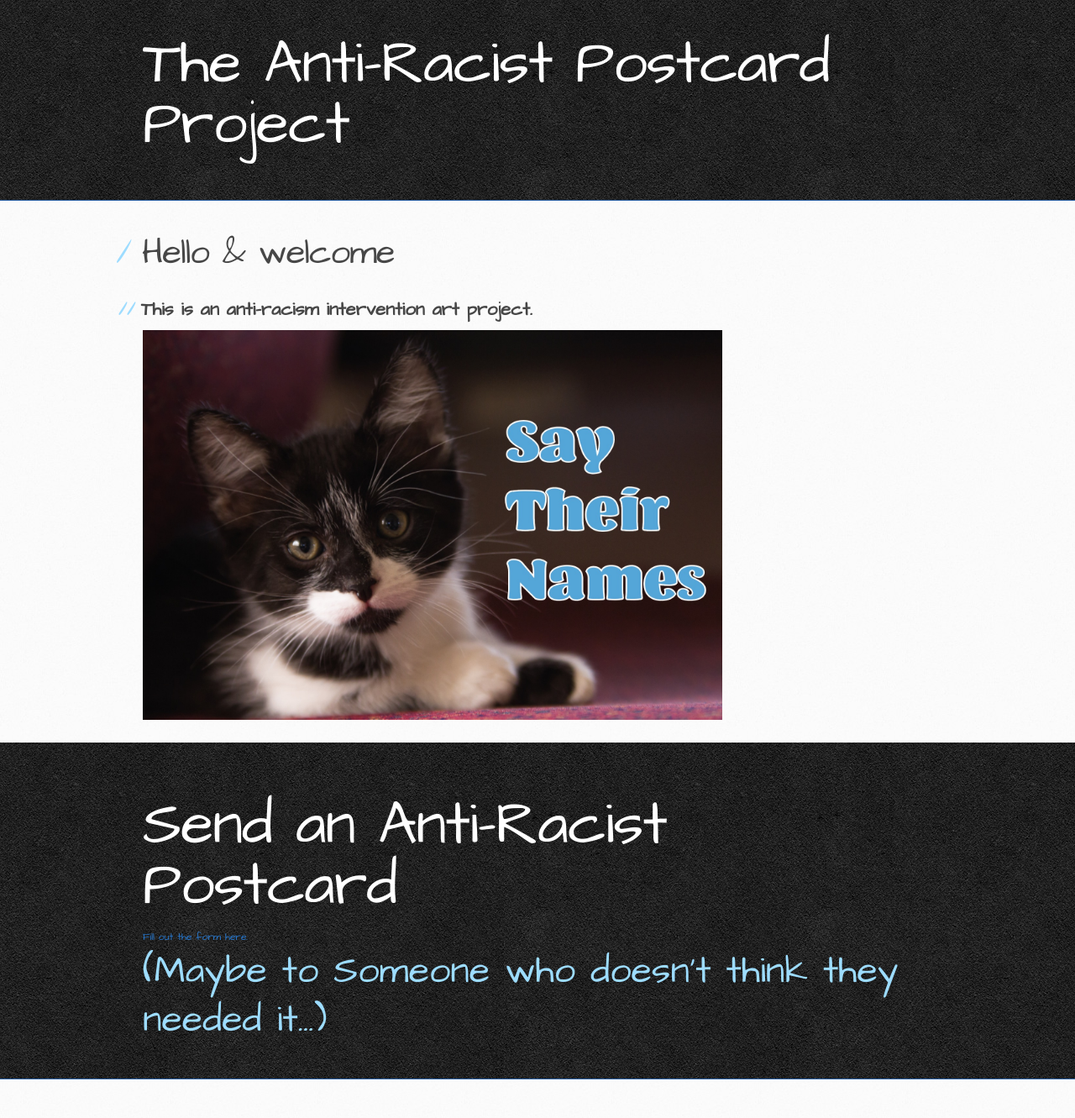
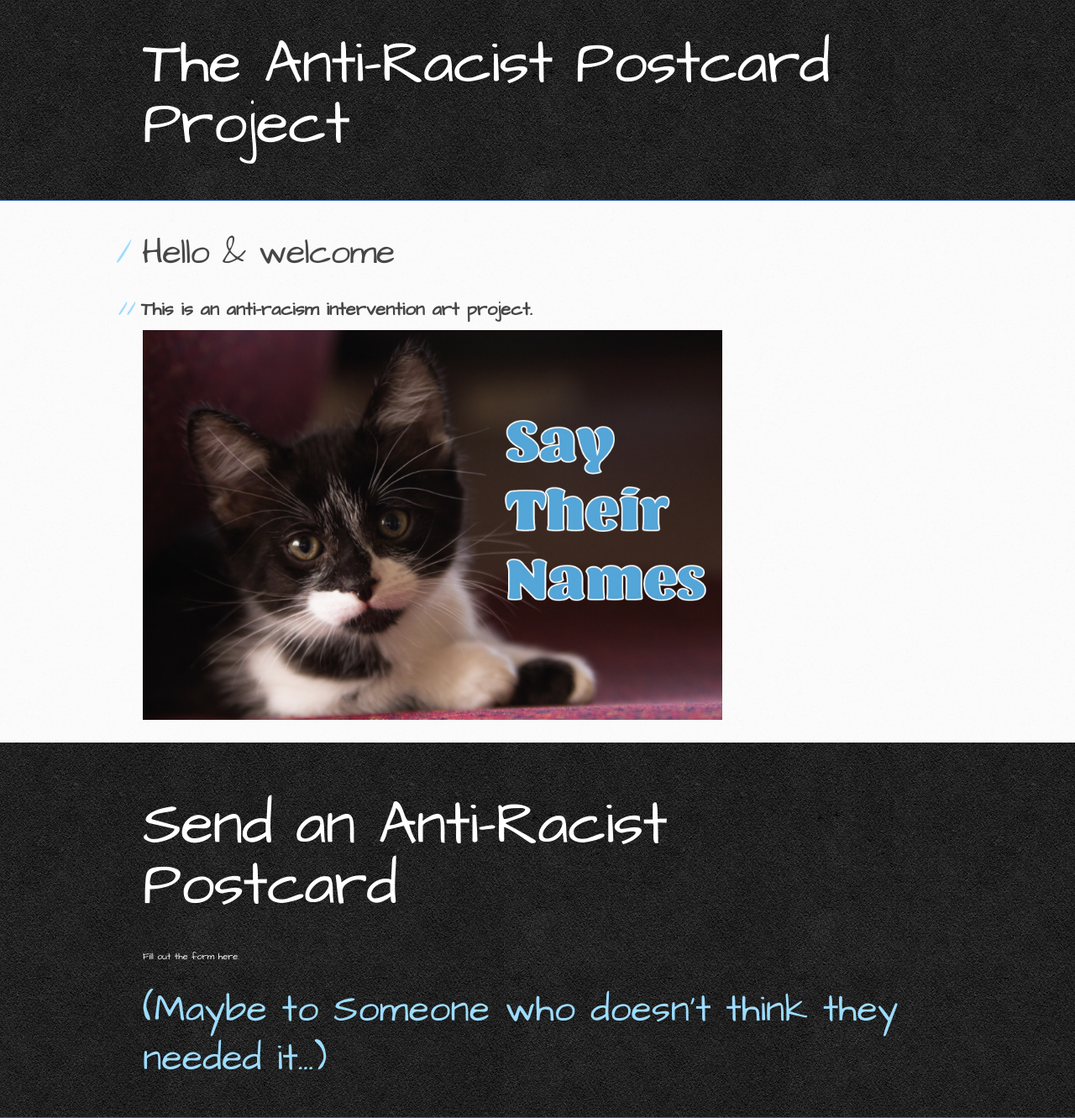
Before and after one commit to mir-lab/AntiRacistPostcardProject, a Jekyll site: the page built from docs/index.md, in a window 1280 px wide. Shown: the whole page at 84% size. Built offline with Jekyll 4.4.1, drawn with Linux system fonts in a browser that asks for light colours; the repository's description, which GitHub fills in, is left out; before the commit the page ends 1285 px from its top, so only the background shows below that.

Commit message:
Update default.html

```diff
--- a/docs/_layouts/default.html
+++ b/docs/_layouts/default.html
@@ -76,7 +76,7 @@
     <header>
       <div class="inner">
        <br><h1>Send an Anti-Racist Postcard</h1>
-       <a href="www.google.com">
+       <a href="{{ '/' | absolute_url }}" class="button">
               <small>Fill out the form here.</small>
             </a>
        <br><h2>(Maybe to Someone who doesn't think they needed it...)</h2></div>
```
